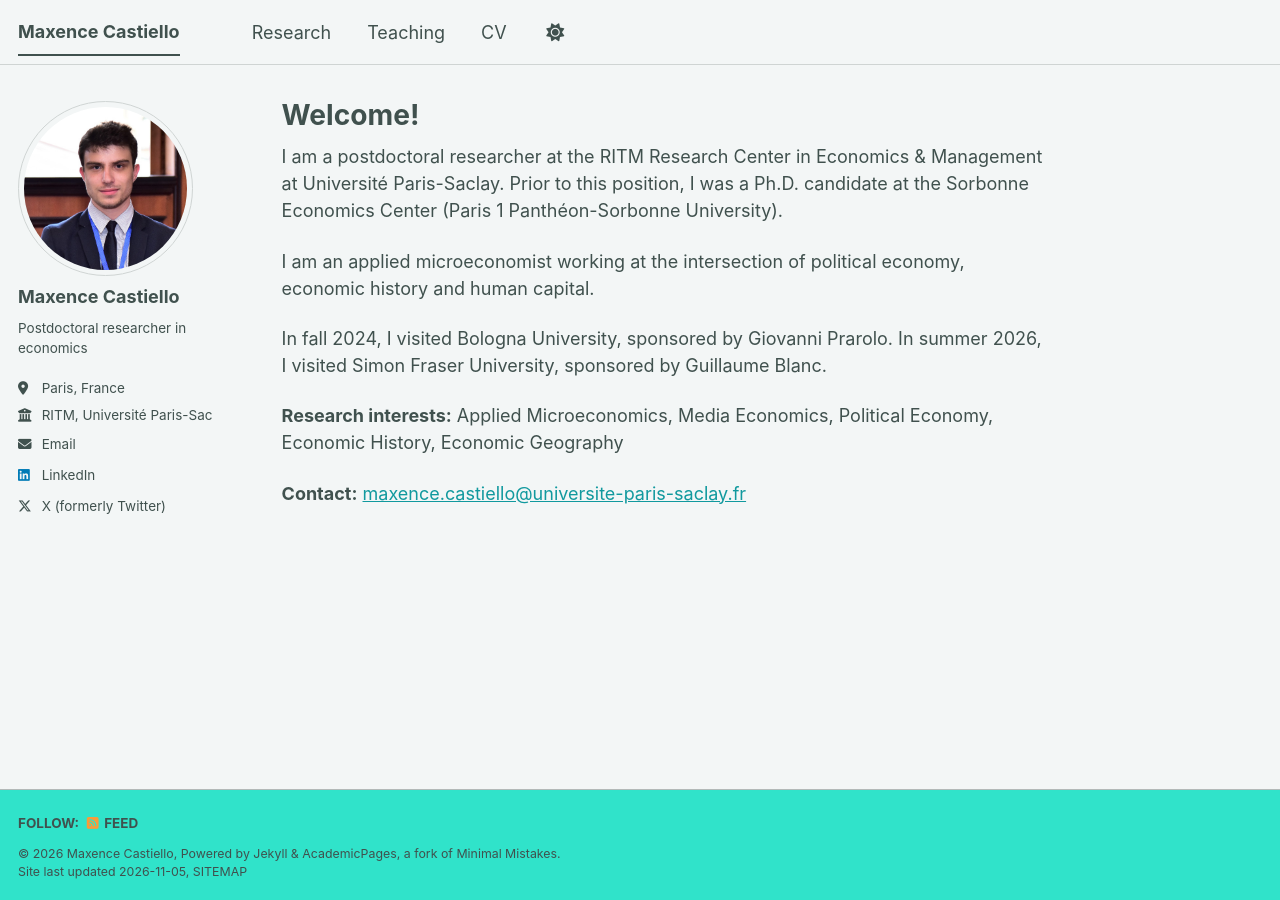
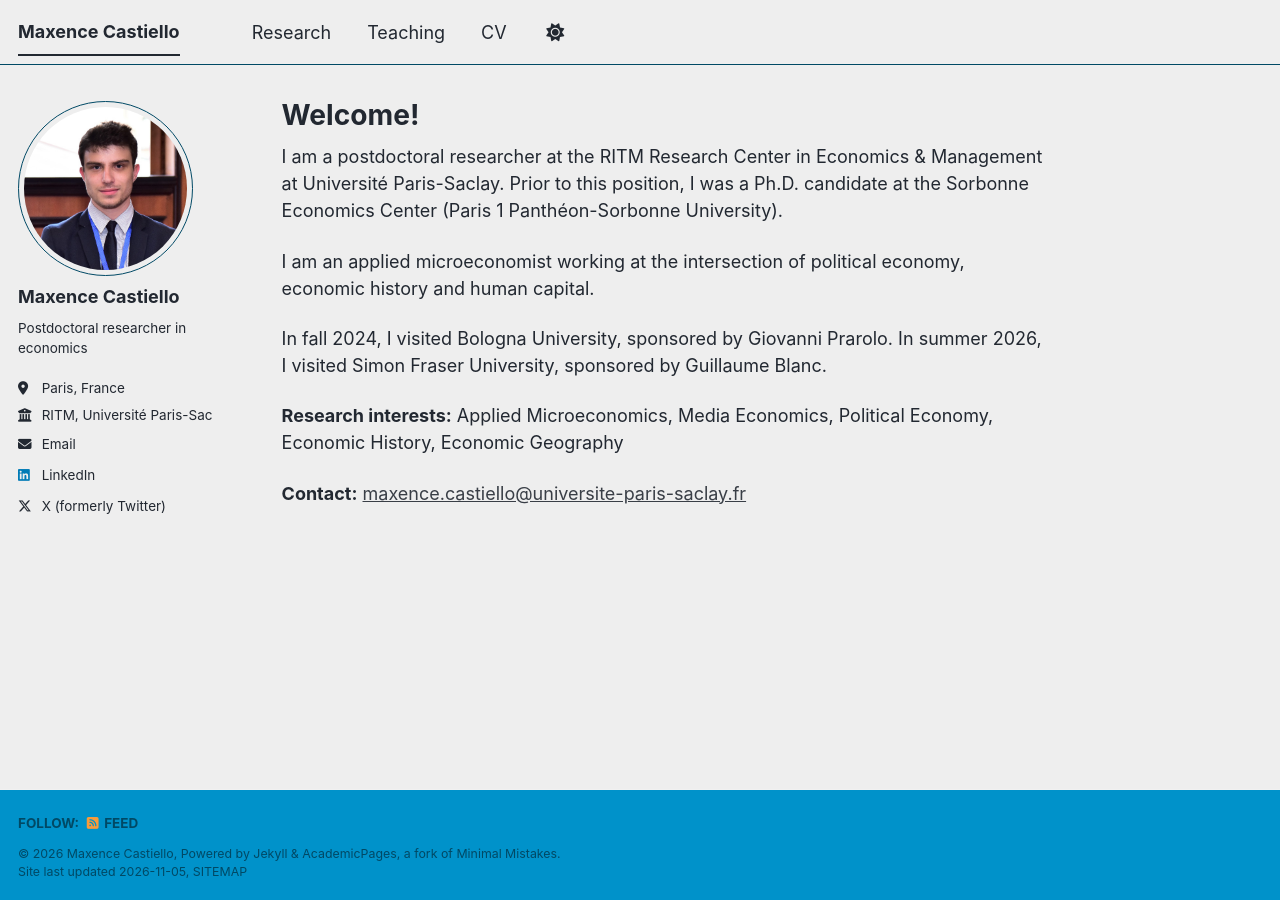
Before and after one commit to maxencecastiello/maxencecastiello.github.io, a Jekyll site: the page built from _pages/about.md, in a window 1280 px wide. Built offline with Jekyll 4.4.1, drawn with Linux system fonts in a browser that asks for light colours; a script bundle is joined from its source files by our own code; a style sheet for code colours, icons or effects is not loaded.

Commit message:
additional

```diff
--- a/_config.yml
+++ b/_config.yml
@@ -8,11 +8,11 @@
 
 # Basic Site Settings
 locale                   : "en-US"
-site_theme               : "mint" # The available themes options are "default", "air", "sunrise", "mint", "dirt" and "contrast"
+site_theme               : "air" # The available themes options are "default", "air", "sunrise", "mint", "dirt" and "contrast"
 title                    : "Maxence Castiello"
 title_separator          : "-"
 name                     : &name "Maxence Castiello"
-description              : &description "Maxence Castiello - Postdoctoral researcher in economics"   # Update this with a general description of your site, this is the default if not overridden by a page
+description              : &description "Maxence Castiello, postdoctoral researcher in economics at Université Paris-Saclay (RITM). Political economy, economic history, media economics."
 url                      : https://maxencecastiello.github.io # The base hostname & protocol for your site e.g. "https://[your GitHub username].github.io",
                                                            # or if you already have some other page hosted on Github then use "https://[your GitHub username].github.io/[Your Repo Name]"
 baseurl                  : "" # the subpath of your site, e.g. "/blog"
```
